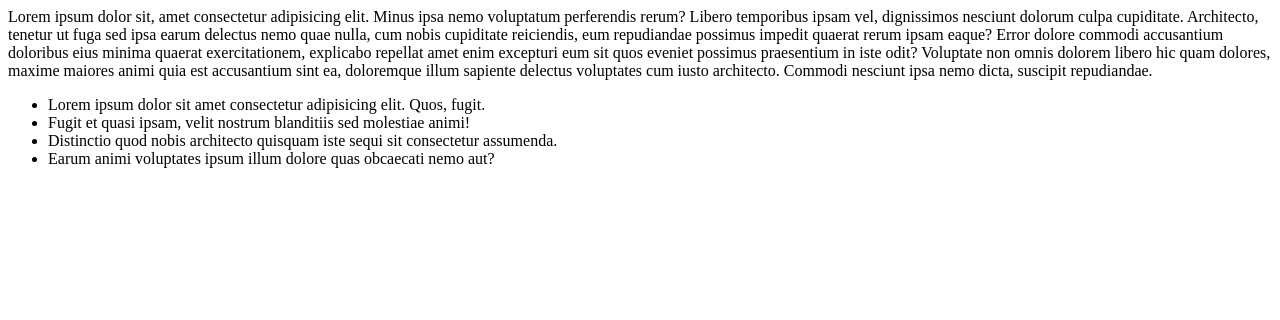
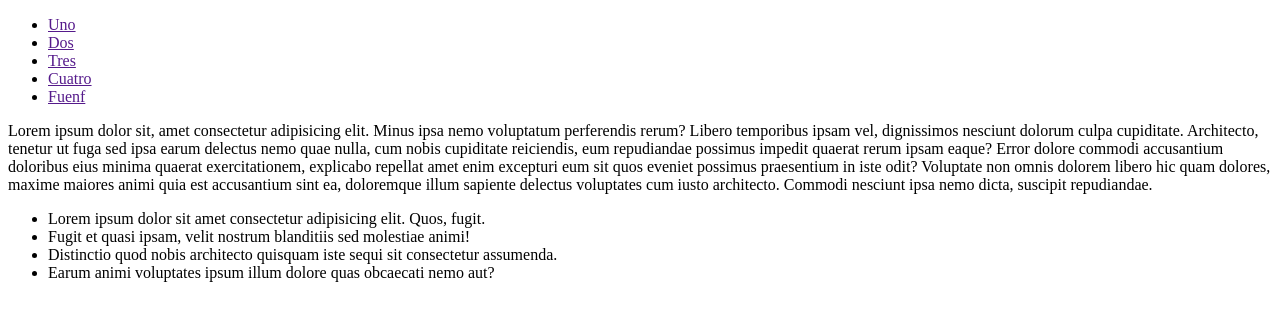
Before and after one commit to rosamarianavarro/testDeTareas, a plain HTML site: page index.html in a window 1280 px wide. Drawn offline with Linux system fonts and the light colour scheme.

Commit message:
Añadido header y nav, Tarea #1

```diff
--- a/index.html
+++ b/index.html
@@ -7,7 +7,17 @@
     <title>Document</title>
 </head>
 <body>
-
+    <header>
+        <nav>
+            <ul>
+                <li><a href="">Uno</a></li>
+                <li><a href="">Dos</a></li>
+                <li><a href="">Tres</a></li>
+                <li><a href="">Cuatro</a></li>
+                <li><a href="">Fuenf</a></li>
+            </ul>
+        </nav>
+    </header>
     <section class="main">
         Lorem ipsum dolor sit, amet consectetur adipisicing elit. Minus ipsa nemo voluptatum perferendis rerum? Libero temporibus ipsam vel, dignissimos nesciunt dolorum culpa cupiditate. Architecto, tenetur ut fuga sed ipsa earum delectus nemo quae nulla, cum nobis cupiditate reiciendis, eum repudiandae possimus impedit quaerat rerum ipsam eaque? Error dolore commodi accusantium doloribus eius minima quaerat exercitationem, explicabo repellat amet enim excepturi eum sit quos eveniet possimus praesentium in iste odit? Voluptate non omnis dolorem libero hic quam dolores, maxime maiores animi quia est accusantium sint ea, doloremque illum sapiente delectus voluptates cum iusto architecto. Commodi nesciunt ipsa nemo dicta, suscipit repudiandae.
     </section>
```
